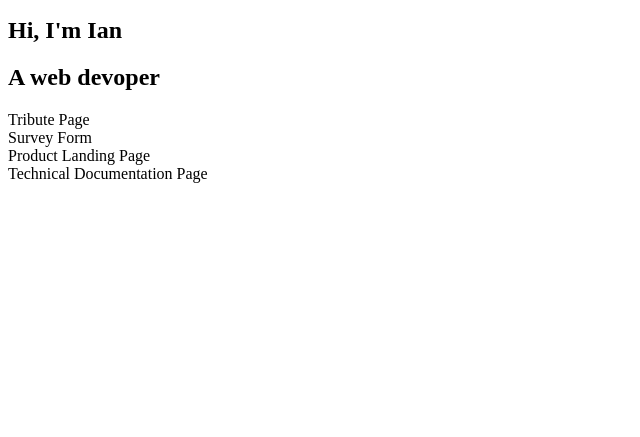
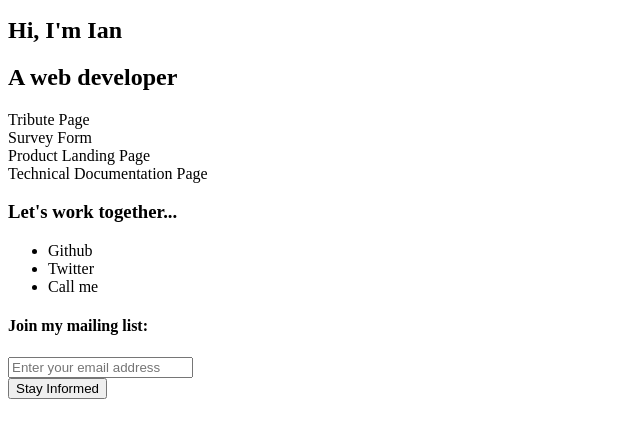
Before and after one commit to IanHDev/fccportfolio2, a plain HTML site: page index.html in a window 1280 px wide. Shown: the part 125-562 px from the top of the page, without its empty margins (0-640 px from the left). Drawn offline with Linux system fonts and the light colour scheme.

```diff
--- a/index.html
+++ b/index.html
@@ -48,9 +48,11 @@ You can build your project by forking this CodePen pen. Or you can use this CDN
     Image by <a href="#">CREATOR</a>
   </div>
   <h1>Hi, I'm Ian</h1>
-  <h2>A web devoper</h2>
+  <h2>A web developer</h2>
 
 </section>
+
+<!-- Project section: A snapshot of completed projects will be displayed, with a description of each below. Each project will have link to the codepen.io website where it is being hosted. There will also be link to the github file under the description tile -->
 
 <section id="work">
 
@@ -82,7 +84,23 @@ You can build your project by forking this CodePen pen. Or you can use this CDN
 </section>
 
 <section id="profile_link">
-
-  <!-- stopping here at the moment. I haven't uploaded to github. I need to finish the profile link section. I then need to find at least the primary picture and upload it to github. I will also need to create a repository for the project as well. I can then begin the links. -->
+  <H3>Let's work together...</H3>
+  <div id="contact_links">
+    <ul>
+      <li class="contact_links_item">Github</li>
+      <li class="contact_links_item">Twitter</li>
+      <li class="contact_links_item">Call me</li>
+    </ul>
+  <!-- Form contains an email submission box -->
+  <form id="form" action="https://www.freecodecamp.com/email-submit" target="_blank">
+    <h4>Join my mailing list:</h4>
+    <input id="email" name="email" type="email" placeholder="Enter your email address" required>
+    <br>
+    <input id="submit" type="submit" value="Stay Informed">
+  </form>
+</section>
+  <!-- stopping here at the moment.  I need to finish the profile link section. I then need to find at least the primary picture and upload it to github. I will also need to create a repository for the project as well. I can then begin the links. -->
 </body>
 </html>
+
+<script src="https://cdn.freecodecamp.org/testable-projects-fcc/v1/bundle.js"></script>
```
Also changed, not shown: img/GitHub-Mark-Light-64px.png (added).
